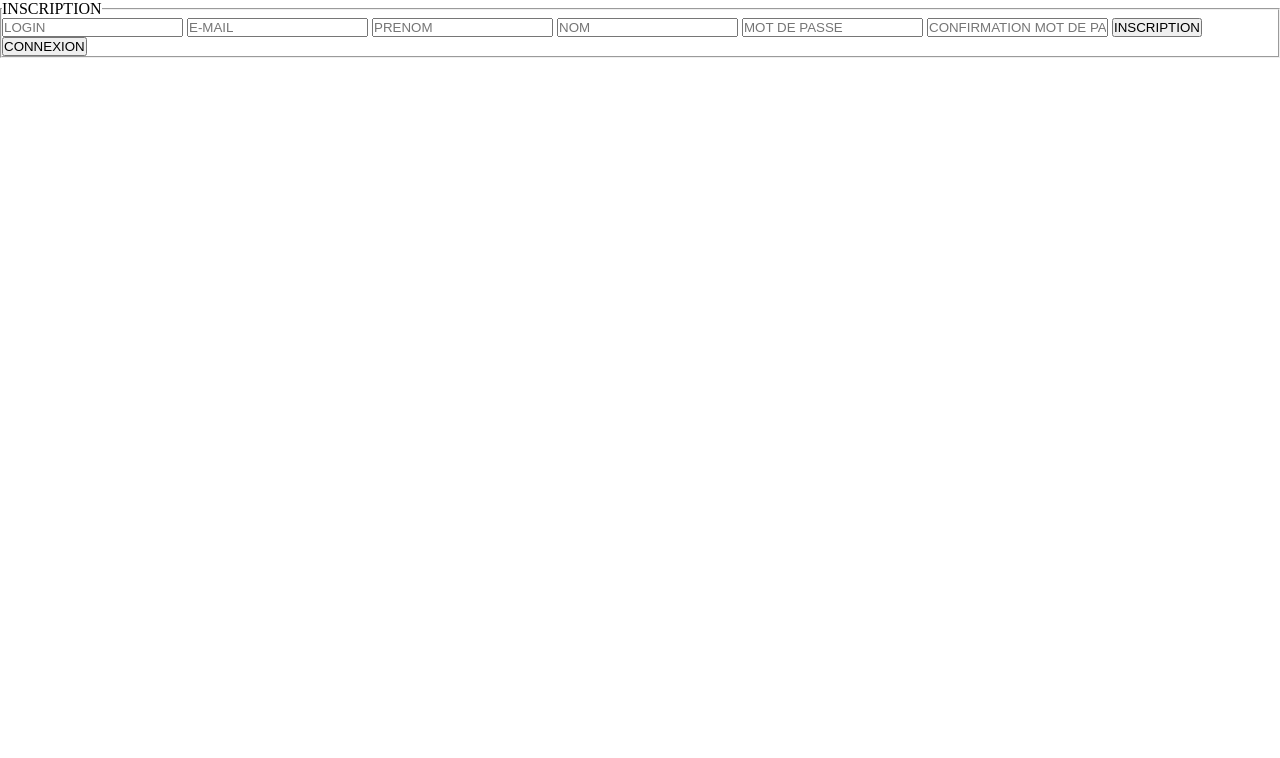
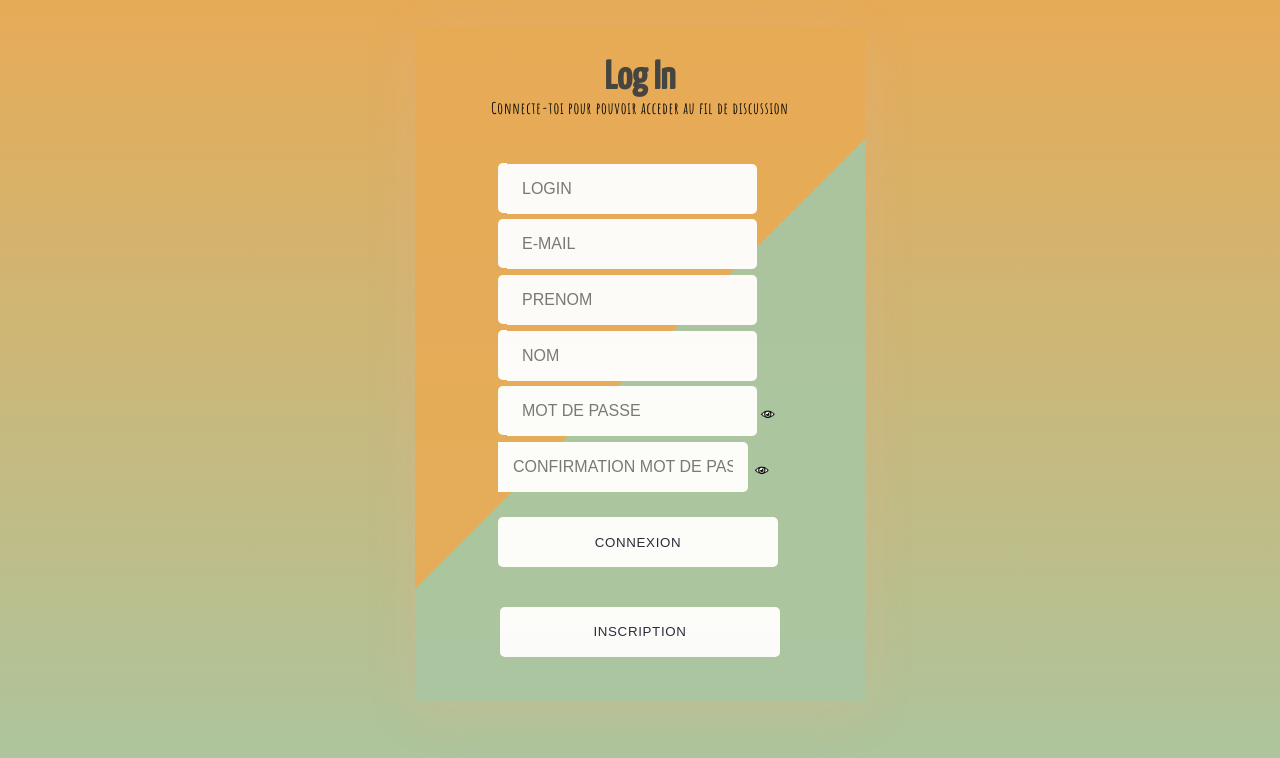
Before and after one commit to etienne-kher/Confinement, a PHP site: page /inscription.php in a window 1280 px wide. Shown: the top 758 px of the page. Run offline with PHP 8.4, Linux system fonts and the light colour scheme.

Commit message:
Inscription Fini (CSS+Php+JS)

```diff
--- a/inscription.php
+++ b/inscription.php
@@ -1,10 +1,10 @@
 <?php
 	session_start();
-	if(!isset($_SESSION['login']) || !isset($_SESSION['password'])){}
-	else
-	{
-		header('Location: index.php');
-	}
+	//if(!isset($_SESSION['login']) || !isset($_SESSION['password'])){}
+	//else
+	//{
+		//header('Location: index.php');
+	//}
 	require "fonctions/function_co_ins.php";
 	$var = new connexion_inscription;
 ?>
@@ -13,29 +13,69 @@
 	<head>
 		<meta charset="utf-8">
 		<link rel="stylesheet" href="style.css"/>
+		<script src="https://ajax.aspnetcdn.com/ajax/jQuery/jquery-3.4.1.min.js" async='true'></script>
+        <link href="https://fonts.googleapis.com/css2?family=Acme&family=Amatic+SC:wght@700&family=Yanone+Kaffeesatz:wght@500&display=swap" rel="stylesheet">
+        <script type="text/javascript" src="script.js" async='true'></script>
 		<title>Inscription</title>
 	</head>
 
-	<body>
+	<body id="body_inscription"	>
 		<header>
 
 		</header>
 
 		<main>
 			<section>
-				<form method="post">
-					<fieldset>
-						<legend>INSCRIPTION</legend>
-						<input type="text" name="login" placeholder="LOGIN"/>
-						<input type="mail" name="email" placeholder="E-MAIL"/>
-						<input type="text" name="prenom" placeholder="PRENOM"/>
-						<input type="text" name="nom" placeholder="NOM"/>
-						<input type="password" name="passe" placeholder="MOT DE PASSE"/>
-						<input type="password" name="passe2" placeholder="CONFIRMATION MOT DE PASSE"/>
-						<input type="submit" value="INSCRIPTION" name="inscription"/>
-						<input type="submit" value="CONNEXION" name="connexion"/>
-					</fieldset>
-				</form>
+			<div class="overlay">
+				<form id="form_connexion" method="post">
+					<div class="con">
+						<header class="head-form">
+							<h2>Log In</h2>
+							<p id="p_headerco">Connecte-toi pour pouvoir acceder au fil de discussion</p>
+						</header>
+						<br>
+						<div class="field-set">
+								<span class="input-item">
+								<i class="fa fa-user-circle"></i>
+								</span>
+								<input class="form-input" id="txt-input" type="text" name="login" placeholder="LOGIN" required>
+							<br>
+								<span class="input-item">
+								<i class="fa fa-user-circle"></i>
+								</span>
+								<input class="form-input" id="txt-input" type="mail" name="email" placeholder="E-MAIL" required>
+							<br>
+								<span class="input-item">
+								<i class="fa fa-user-circle"></i>
+								</span>
+								<input class="form-input" id="txt-input" type="text" name="prenom" placeholder="PRENOM" required>
+							<br>
+								<span class="input-item">
+								<i class="fa fa-user-circle"></i>
+								</span>
+								<input class="form-input" id="txt-input" type="text" name="nom" placeholder="NOM" required>
+							<br>
+
+							<span class="input-item">
+								<i class="fa fa-key"></i>
+							</span>
+							<input class="form-input" type="password" placeholder="MOT DE PASSE" id="pwd"  name="passe" required>
+							<span>
+								<i class="fa fa-eye" aria-hidden="true"  type="button" id="eye"><img src="images/passe.png" width="17px"></i>
+							</span>
+							<br>
+							<input class="form-input" type="password" placeholder="CONFIRMATION MOT DE PASSE" id="pwd"  name="passe2" required>
+							<span>
+								<i class="fa fa-eye" aria-hidden="true"  type="button" id="eye"><img src="images/passe.png" width="17px"></i>
+							</span>
+							<br>
+							<input id="connexion_submit" class="button_connexion" type="submit" value="CONNEXION" name="Connexion" class="log-in">
+						</div>
+						<div class="other">
+							<input type="submit" class="button_connexion" value="INSCRIPTION" name="inscription" class="btn submits sign-up"></input>
+							<i class="fa fa-user-plus" aria-hidden="true"></i>
+						</div>
+			</div>
 				<?php
 					$var->inscription();
 				?>
--- a/script.js
+++ b/script.js
@@ -1,10 +1,10 @@
 function show() {
-    var p = document.getElementById('pwd');
+    var p = document.getElementsByid('pwd');
     p.setAttribute('type', 'text');
 }
 
 function hide() {
-    var p = document.getElementById('pwd');
+    var p = document.getElementsByid('pwd');
     p.setAttribute('type', 'password');
 }
 
--- a/style.css
+++ b/style.css
@@ -84,7 +84,7 @@
 #bodyconnexion
  {
     background-image: linear-gradient(-225deg, #E3FDF5 0%, #FFE6FA 100%);
-	background-image: linear-gradient(to top, #AAC6A1 0%, #E7AB57 100%);
+	background-image: linear-gradient(to top, #E7AB57 0%, #AAC6A1 100%);
 	background-attachment: fixed;
   	background-repeat: no-repeat;
 	font-family: 'Amatic SC', cursive;
@@ -100,7 +100,7 @@
     margin: 2% auto;
     box-shadow: 0 9px 50px hsla(20, 67%, 75%, 0.31);
     padding: 2%;
-    background-image: linear-gradient(-225deg, #AAC6A1 50%, #E7AB57 50%);
+    background-image: linear-gradient(-225deg, #E7AB57 50%, #AAC6A1 50%);
 }
 
 #form_connexion .con {
@@ -153,7 +153,7 @@
 
     float: right;
     position: relative;
-    right: 1%;
+    right: -1%;
     top: 1%;
     z-index: 5;
 
@@ -162,7 +162,7 @@
 }
 
 .form-input{
-    width: 240px;
+    width: 250px;
     height: 50px;
 
     margin-top: 2%;
@@ -247,3 +247,15 @@
 #connexion_submit{
 	margin-right: 4px;
 }
+
+/*INSCRIPTION*/
+
+#body_inscription{
+	background-image: linear-gradient(-225deg, #E3FDF5 0%, #FFE6FA 100%);
+	background-image: linear-gradient(to top, #AAC6A1 0%, #E7AB57 100%);
+	background-attachment: fixed;
+  	background-repeat: no-repeat;
+	font-family: 'Amatic SC', cursive;
+    opacity: .95;
+
+}
```
